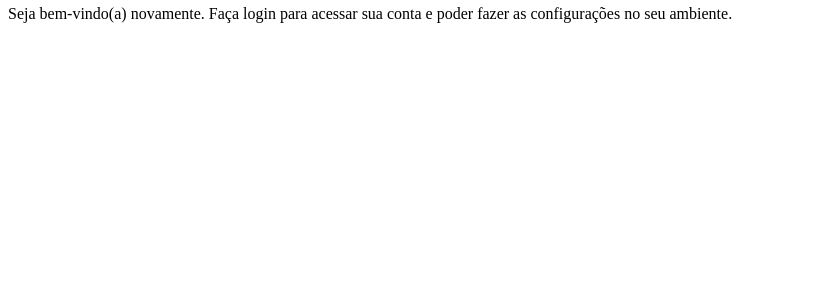
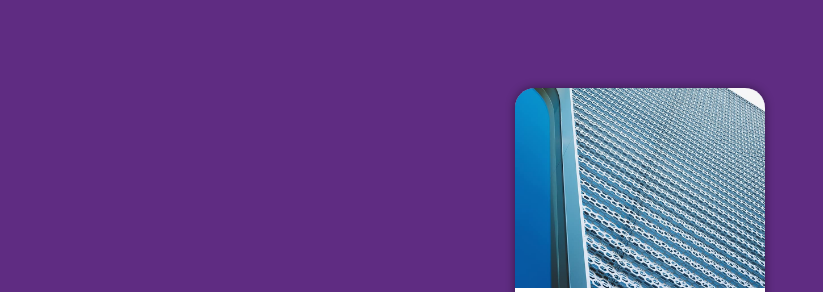
Before and after one commit to ErikeRodrigues/projeto-login, a plain HTML site: page index.html in a window 1280 px wide. Shown: the part 62-354 px from the top of the page, without its empty margins (0-823 px from the left). Drawn offline with Linux system fonts and the light colour scheme.

Commit message:
Update style.css

```diff
--- a/estilos/style.css
+++ b/estilos/style.css
@@ -5,3 +5,49 @@
     Verde: #49a09d
     Lilás: #5f2c82
 */
+
+*{
+    font-family: system-ui, -apple-system, BlinkMacSystemFont, 'Segoe UI', Roboto, Oxygen, Ubuntu, Cantarell, 'Open Sans', 'Helvetica Neue', sans-serif;
+    padding: 0px;
+    margin: 0px;
+    box-sizing: border-box;
+}
+
+body, html{
+    background-color: #5f2c82;
+    height: 100vh;
+    width: 100vw;
+}
+
+main{
+    position: relative;
+    height: 100vh;
+    width: 100vw;
+}
+
+.login{
+    position: absolute;
+    top: 50%;
+    left: 50%;
+    transform: translate(-50%, -50%);
+    overflow: hidden;
+
+    background-color: white;
+    width: 250px;
+    height: 500px;
+    border-radius: 20px;
+    box-shadow: 0px 0px 10px rgba(0, 0, 0, 0.455);
+}
+
+.login > .imagem{
+    display: block;
+    background: #5f2c82 url(../imagens/metal.jpg) no-repeat;
+    background-size: cover;
+    background-position: left bottom;
+    height: 200px;
+}
+
+.formulario{
+    display: block;
+    padding: 10px;
+}
```
